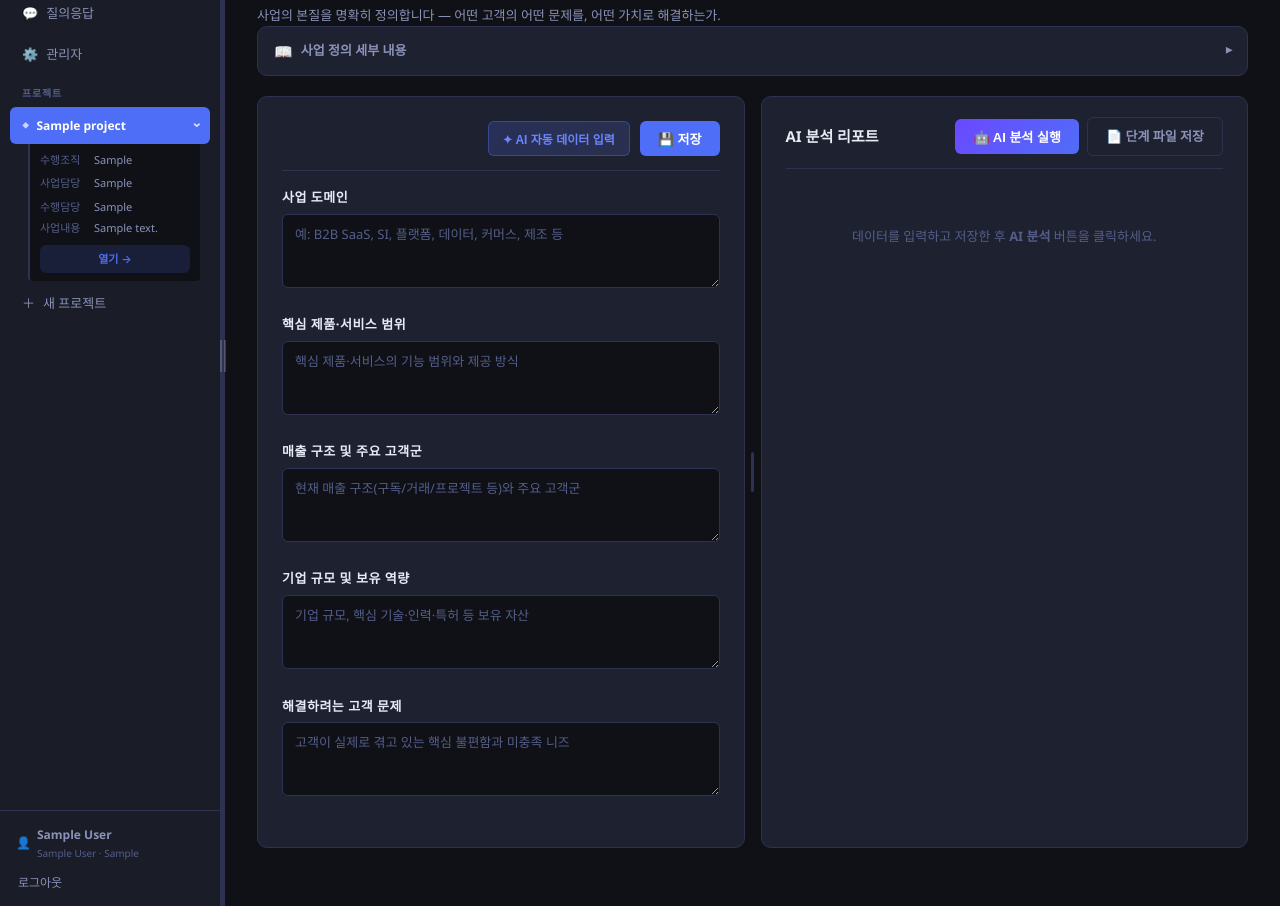
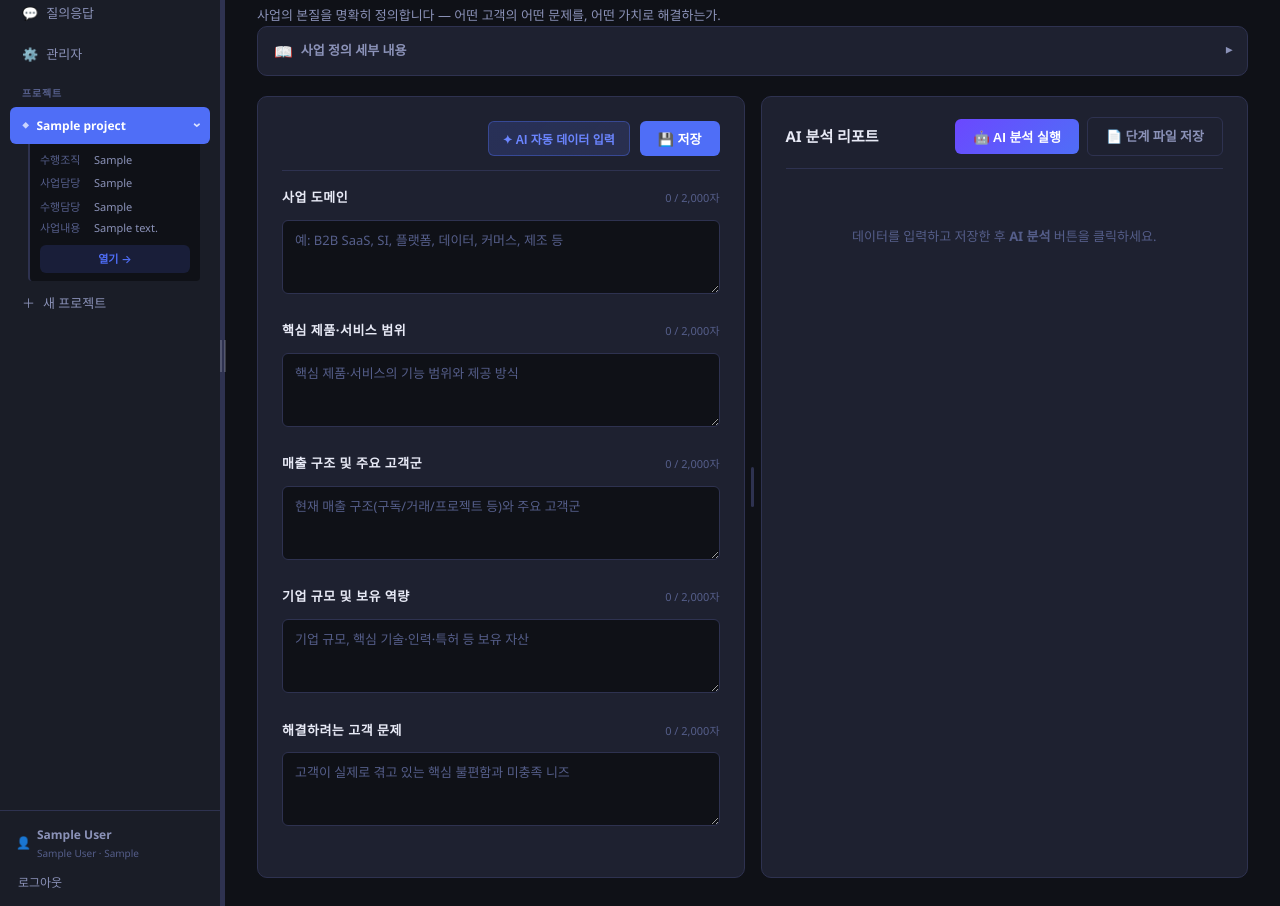
Before and after one commit to heoks99/BizModelCanvas, a Flask app: page /projects/1 in a window 1280 px wide. Shown: the part 195-1101 px from the top of the page. Run offline with Flask 3, Linux system fonts and the light colour scheme; a user stored in the database is signed in; tables that the repository leaves empty hold one stand-in row (values such as "Sample post").

Commit message:
Add realtime char counter (max 2000자) to all input textareas
- 모든 textarea에 maxlength=2000 + oninput=updateCharCount 적용
- env 서브모듈: env-input-footer 좌측에 카운터 표시
- 일반 탭: form-group-header로 label/카운터 가로 배치
- 90% 이상 → 경고색(주황), 100% → 위험색(빨강)
- 페이지 로드 시 기존 입력 글자 수 즉시 표시

Co-Authored-By: Claude Sonnet 4.6 <noreply@anthropic.com>

```diff
--- a/app/static/css/style.css
+++ b/app/static/css/style.css
@@ -391,6 +391,25 @@ input:focus, textarea:focus { outline: none; border-color: var(--accent); }
 input::placeholder, textarea::placeholder { color: var(--text-muted); }
 
 .form-group { margin-bottom: 18px; }
+
+/* 글자 수 카운터 */
+.char-counter {
+    font-size: 11px;
+    color: var(--text-muted);
+    white-space: nowrap;
+    transition: color 0.2s;
+}
+.char-counter-warn  { color: var(--warning); }
+.char-counter-limit { color: var(--danger); font-weight: 700; }
+
+/* 일반 탭 form-group 헤더 (label + 카운터 가로 배치) */
+.form-group-header {
+    display: flex;
+    align-items: baseline;
+    justify-content: space-between;
+    margin-bottom: 6px;
+}
+.form-group-header label { margin-bottom: 0; }
 .form-card {
     background: var(--bg-card);
     border: 1px solid var(--border);
@@ -974,7 +993,8 @@ input::placeholder, textarea::placeholder { color: var(--text-muted); }
 
 .env-input-footer {
     display: flex;
-    justify-content: flex-end;
+    align-items: center;
+    justify-content: space-between;
     padding: 6px 10px;
     background: var(--bg-card);
     border-top: 1px solid var(--border);
--- a/app/static/js/main.js
+++ b/app/static/js/main.js
@@ -1,3 +1,20 @@
+// ===== 글자 수 카운터 =====
+const CHAR_MAX = 2000;
+
+function updateCharCount(textarea) {
+    const len = textarea.value.length;
+    const counter = document.getElementById('counter-' + textarea.id.replace('field-', ''));
+    if (!counter) return;
+    counter.textContent = `${len.toLocaleString()} / ${CHAR_MAX.toLocaleString()}자`;
+    counter.classList.toggle('char-counter-warn',  len >= CHAR_MAX * 0.9);
+    counter.classList.toggle('char-counter-limit', len >= CHAR_MAX);
+}
+
+// 페이지 로드 시 모든 textarea 초기 카운트 갱신
+document.addEventListener('DOMContentLoaded', () => {
+    document.querySelectorAll('textarea[maxlength]').forEach(ta => updateCharCount(ta));
+});
+
 // ===== 모듈 설명 토글 =====
 function toggleModuleDesc(header) {
     header.classList.toggle('collapsed');
--- a/app/templates/dashboard/project_detail.html
+++ b/app/templates/dashboard/project_detail.html
@@ -432,8 +432,13 @@
                 {% endif %}
                 {% endfor %}
                 <textarea name="{{ fname }}" id="field-{{ fname }}" class="env-textarea-tall"
-                          placeholder="{{ hint }}">{{ input_data.get(fname, '') }}</textarea>
+                          maxlength="2000"
+                          placeholder="{{ hint }}"
+                          oninput="updateCharCount(this)">{{ input_data.get(fname, '') }}</textarea>
                 <div class="env-input-footer">
+                    <span class="char-counter" id="counter-{{ fname }}">
+                        {{- input_data.get(fname, '') | length -}}&nbsp;/&nbsp;2,000자
+                    </span>
                     <button type="submit" class="btn btn-primary btn-sm">💾 저장</button>
                 </div>
             </form>
@@ -486,9 +491,16 @@
             </div>
             {% for fname, label, _desc in tab_fields %}
             <div class="form-group">
-                <label>{{ label }}</label>
+                <div class="form-group-header">
+                    <label>{{ label }}</label>
+                    <span class="char-counter" id="counter-{{ fname }}">
+                        {{- input_data.get(fname, '') | length -}}&nbsp;/&nbsp;2,000자
+                    </span>
+                </div>
                 <textarea name="{{ fname }}" id="field-{{ fname }}" rows="3"
-                          placeholder="{{ meta.fields_hint.get(fname, '') }}">{{ input_data.get(fname, '') }}</textarea>
+                          maxlength="2000"
+                          placeholder="{{ meta.fields_hint.get(fname, '') }}"
+                          oninput="updateCharCount(this)">{{ input_data.get(fname, '') }}</textarea>
             </div>
             {% endfor %}
         </form>
```
